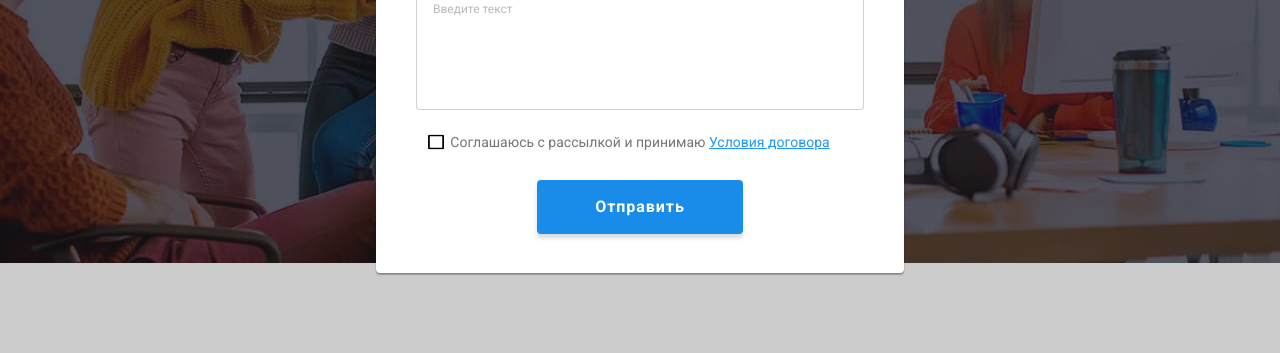
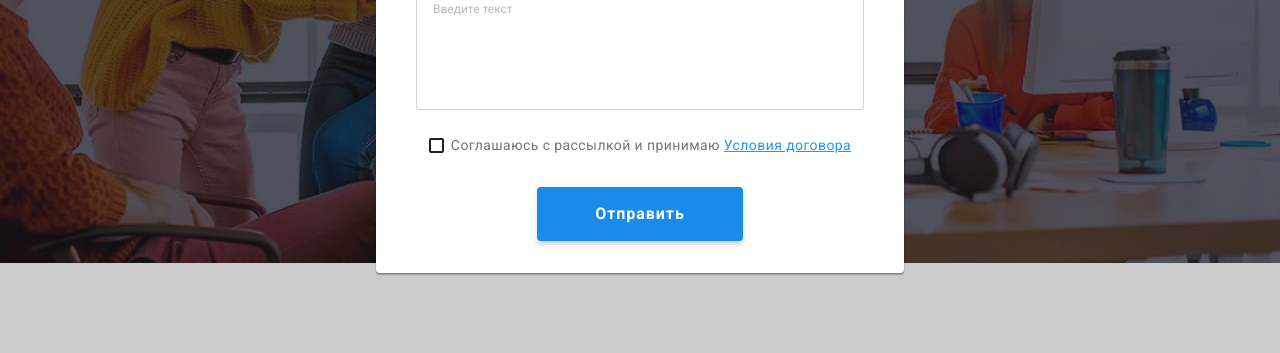
Before and after one commit to LanaVolt/goit-markup-hw-06, a plain HTML site: page index.html in a window 1280 px wide. Both pictures are taken after a click on the button "Заказать услугу". Shown: the part 417-770 px from the top of the page. Drawn offline with nearby package versions, Linux system fonts and the light colour scheme.

Commit message:
edit modal form styles

```diff
--- a/css/styles.css
+++ b/css/styles.css
@@ -880,7 +880,7 @@ ul {
   transition: fill 250ms var(--timing-function);
 }
 
-.form-input:focus + .form-icon {
+.form-input:focus + .form-input-icon {
   fill: var(--primary-accent-color);
 }
 
@@ -889,27 +889,34 @@ ul {
   justify-content: center;
   align-items: center;
   position: relative;
-  margin-bottom: 30px;
+  line-height: 1.71;
+  letter-spacing: 0.03em;
 }
 
-.icon-not-checked {
-  position: absolute;
-  top: 50%;
-  left: 12px;
-  transform: translateY(-50%);
+.form-checkbox-label::before {
+  display: block;
+  width: 15px;
+  height: 15px;
+  margin-right: 7px;
+  content: '';
   /* opacity: 1; */
+  border: 2px solid var(--primary-dark-color);
+  border-radius: 2px;
   transition: opacity 250ms var(--timing-function);
 }
 
-.form-checkbox:checked + * .icon-not-checked {
+.form-checkbox:checked + .form-checkbox-label::before {
   opacity: 0;
+}
+
+.form-checkbox:focus + .form-checkbox-label::before {
+  border-color: var(--primary-accent-color);
 }
 
 .icon-checked {
   position: absolute;
   top: 50%;
   left: 12px;
-  margin-right: 7px;
   transform: translateY(-50%);
   opacity: 0;
   transition: opacity 250ms var(--timing-function);
@@ -929,6 +936,7 @@ ul {
   padding: 10px 56px;
   margin-left: auto;
   margin-right: auto;
+  margin-top: 30px;
 
   font-weight: 700;
   font-size: 16px;
--- a/index.html
+++ b/index.html
@@ -532,13 +532,12 @@
             required
           />
           <label class="form-checkbox-label" for="policy">
-            <svg class="icon-not-checked" width="16" height="15">
-              <use href="./images/sprite.svg#not-checked"></use>
-            </svg>
-            <svg class="icon-checked" width="16" height="15">
-              <use href="./images/sprite.svg#checked"></use>
-            </svg>
-            Соглашаюсь с рассылкой и принимаю&nbsp;
+            <span>
+              <svg class="icon-checked" width="16" height="15">
+                <use href="./images/sprite.svg#checked"></use>
+              </svg>
+            </span>
+                        Соглашаюсь с рассылкой и принимаю&nbsp;
             <a class="checkbox-link" href="">Условия договора</a></label
           >
           <button class="modal-form-btn" type="submit">Отправить</button>
```
Also changed, not shown: images/icon-check.svg (deleted).
